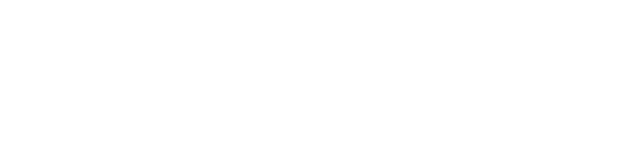
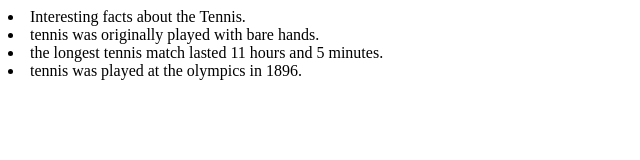
Before and after one commit to Nkandola/tennis, a plain HTML site: page moreinfoabouttennis.html in a window 1280 px wide. Shown: the whole page, without its empty margins (0-640 px from the left). Drawn offline with Linux system fonts and the light colour scheme.

Commit message:
Update moreinfoabouttennis.html
changed

```diff
--- a/moreinfoabouttennis.html
+++ b/moreinfoabouttennis.html
@@ -6,6 +6,10 @@
     <title>More about Tennis</title>
 </head>
 <body>
+    <li>Interesting facts about the Tennis.</li>
+    <li>tennis was originally played with bare hands.</li>
+    <li>the longest tennis match lasted 11 hours and 5 minutes.</li>
+    <li>tennis was played at the olympics in 1896.</li>
 
 </body>
 </html>
```
